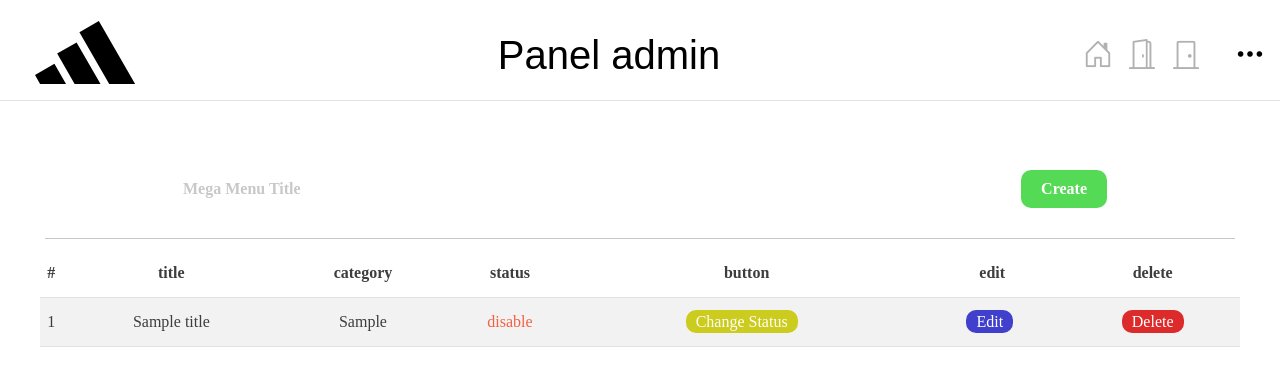
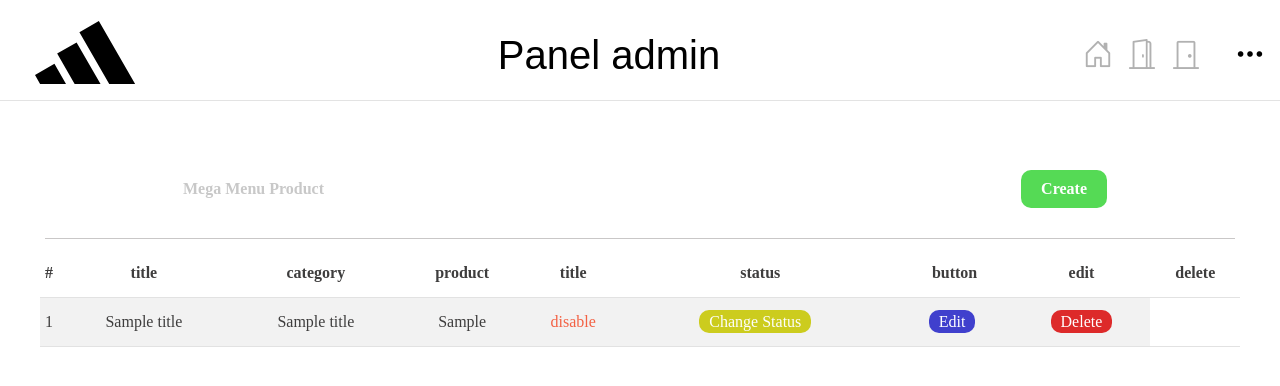
Before and after one commit to AmirTaki/adidas-backend, a PHP site: page /adidas/panel/megaMenu_product/index.php in a window 1280 px wide. Shown: the top 386 px of the page. Run offline with PHP 8.4, Linux system fonts and the light colour scheme; the visitor is signed in with stand-in values (Sample User, id 1); tables that the repository leaves empty or names only in its code hold one stand-in row (values such as "Sample post").

Commit message:
part 1 index.php megaMenu_prodect panelAdmin

```diff
--- a/panel/megaMenu_product/index.php
+++ b/panel/megaMenu_product/index.php
@@ -17,8 +17,8 @@
     <?php require_once '../layouts/navbar.php' ?>
     <?php require_once '../layouts/sidebar.php' ?>
         <div class = 'line_categroy'>
-        <div>Mega Menu Title</div>
-        <a href="<?= asset('panel/megaMenu_title/create.php') ?>" class = 'create_button'>Create</a>
+        <div>Mega Menu Product</div>
+        <a href="<?= asset('panel/megaMenu_Product/create.php') ?>" class = 'create_button'>Create</a>
 </div>
     <div class = 'table_catgory' >
         <table style = 'width : 95%'>
@@ -26,6 +26,8 @@
                 <th>#</th>
                 <th id = 'categroy_id'>title</th>
                 <th id = 'title_id'>category</th>
+                <th id = 'title_id'>product</th>
+                <th id = 'title_id'>title</th>
                 <th id = 'status_th'>status</th>
                  <th id = 'title_id'>button</th>
                 <th id = 'setting_th'>edit</th>
@@ -39,6 +41,9 @@
             <tr>
                 <!-- id -->
                 <td><?= $item->id; ?></td>
+
+                <!-- product -->
+                <td><?= $item->title ?></td>
 
                 <!-- title -->
                 <td><?= $item->title ?></td>
@@ -57,13 +62,13 @@
 
                 <!-- settings -->
                 <td id = 'setting_td'>
-                    <a href="<?= asset('panel/megaMenu_title/status.php?id='.$item->id);?>" class = 'changeStatus_button' >Change Status</a>
+                    <a href="<?= asset('panel/megaMenu_product/status.php?id='.$item->id);?>" class = 'changeStatus_button' >Change Status</a>
                 </td>
                 <td>
-                    <a href="<?= asset('panel/megaMenu_title/edit.php?id='.$item->id); ?>" class = 'edit_button'>Edit</a>
+                    <a href="<?= asset('panel/megaMenu_product/edit.php?id='.$item->id); ?>" class = 'edit_button'>Edit</a>
                 </td>
                 <td>
-                    <a href = '<?= asset('panel/megaMenu_title/delete.php?id='.$item->id); ?>' class = 'delete_button' onclick = 'functionCheck()'>Delete</a>
+                    <a href = '<?= asset('panel/megaMenu_product/delete.php?id='.$item->id); ?>' class = 'delete_button' onclick = 'functionCheck()'>Delete</a>
                 </td>
             </tr>
            <?php  }  ?>
```
